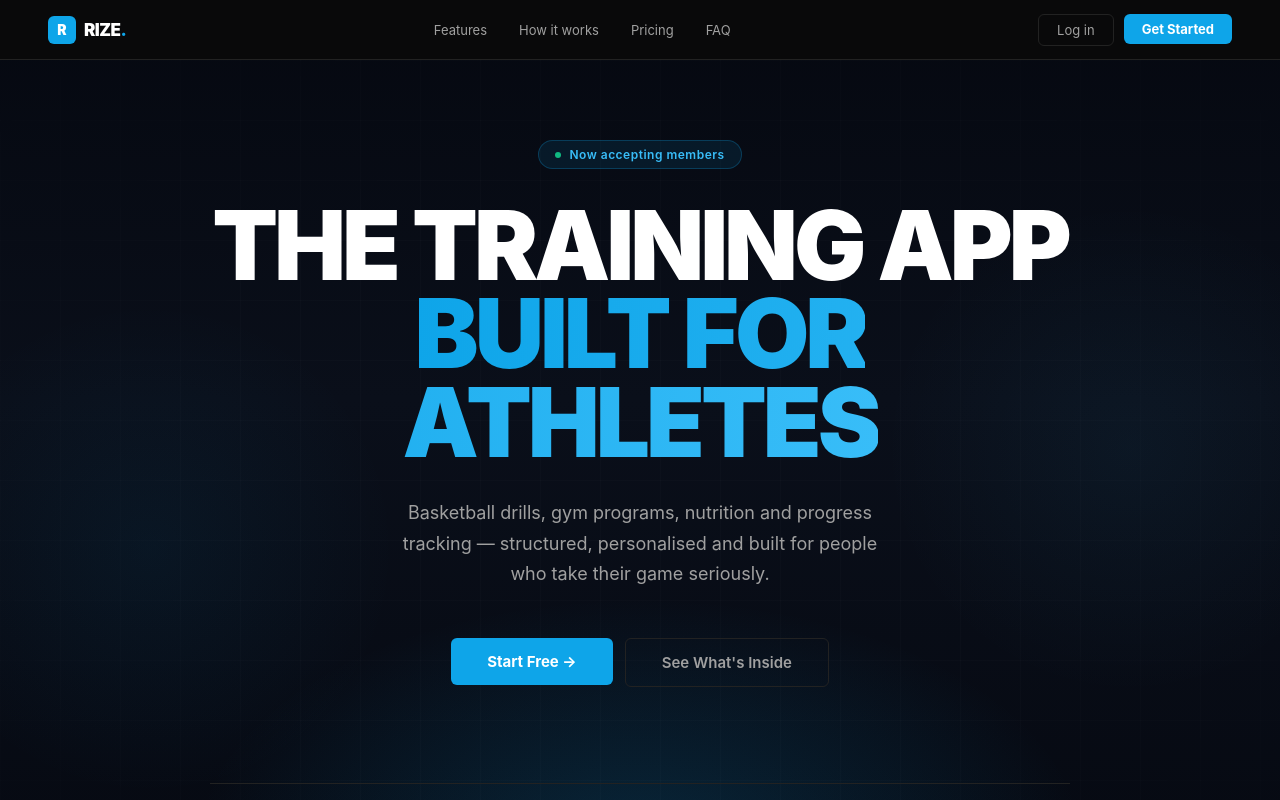
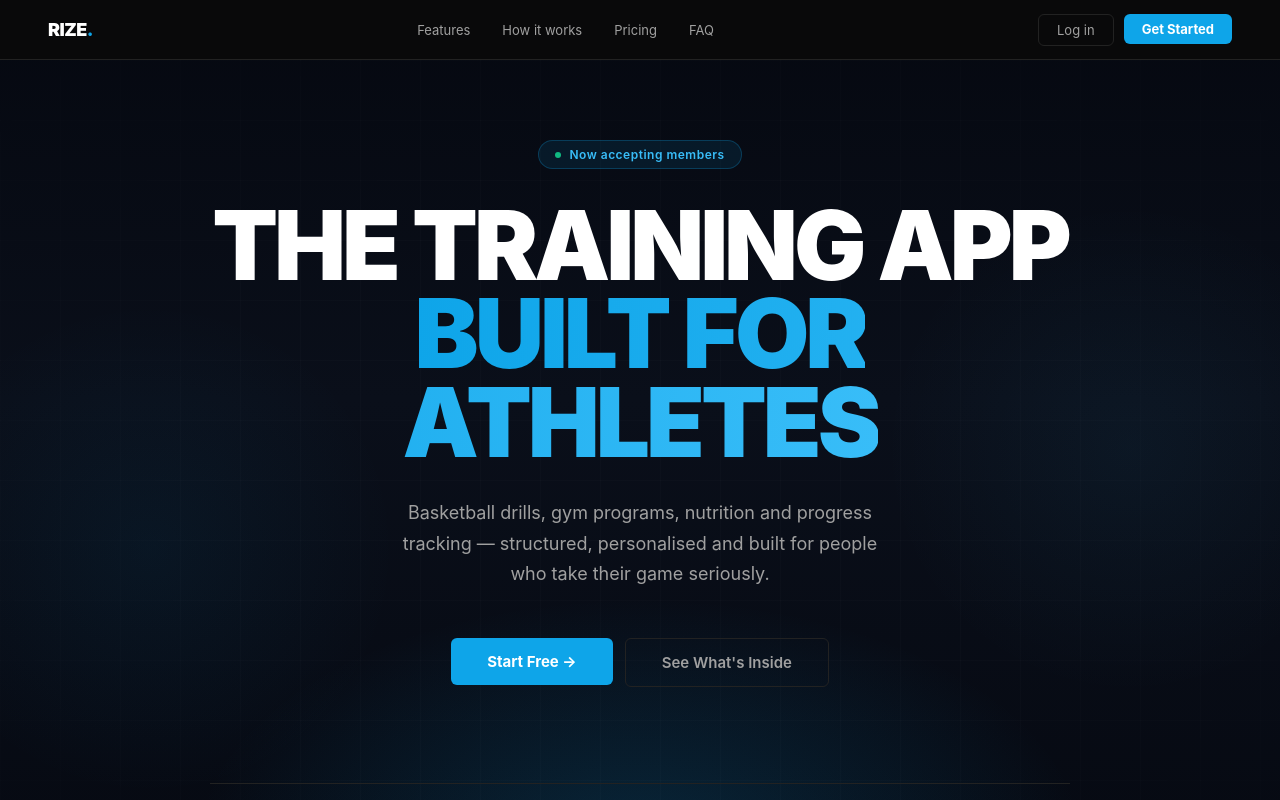
Before and after one commit to DinnyApostolou/rize, a Next.js app: page / in a window 1280 px wide. Shown: the top 800 px of the page. Built offline with nearby package versions, Linux system fonts and the light colour scheme.

Commit message:
Logo: remove icon, just RIZE. text

```diff
--- a/src/app/page.tsx
+++ b/src/app/page.tsx
@@ -151,16 +151,8 @@ export default function Home() {
         padding: "0 48px", height: "60px",
       }}>
         {/* Logo */}
-        <div style={{ display: "flex", alignItems: "center", gap: "8px" }}>
-          <div style={{
-            width: "28px", height: "28px", borderRadius: "6px",
-            background: "var(--accent)", display: "flex", alignItems: "center", justifyContent: "center",
-          }}>
-            <span style={{ fontSize: "14px", fontWeight: 900, color: "#fff" }}>R</span>
-          </div>
-          <span style={{ fontSize: "17px", fontWeight: 900, letterSpacing: "-0.5px" }}>
-            RIZE<span style={{ color: "var(--accent)" }}>.</span>
-          </span>
+        <div style={{ fontSize: "18px", fontWeight: 900, letterSpacing: "-0.5px" }}>
+          RIZE<span style={{ color: "var(--accent)" }}>.</span>
         </div>
 
         <div className="landing-nav-links" style={{ display: "flex", gap: "32px", fontSize: "13px", color: "var(--text2)" }}>
@@ -527,11 +519,8 @@ export default function Home() {
 
       {/* FOOTER */}
       <footer className="landing-footer" style={{ borderTop: "1px solid var(--border)", padding: "28px 48px", display: "flex", justifyContent: "space-between", alignItems: "center" }}>
-        <div style={{ display: "flex", alignItems: "center", gap: "8px" }}>
-          <div style={{ width: "22px", height: "22px", borderRadius: "5px", background: "var(--accent)", display: "flex", alignItems: "center", justifyContent: "center" }}>
-            <span style={{ fontSize: "11px", fontWeight: 900, color: "#fff" }}>R</span>
-          </div>
-          <span style={{ fontSize: "14px", fontWeight: 900, letterSpacing: "-0.5px" }}>RIZE<span style={{ color: "var(--accent)" }}>.</span></span>
+        <div style={{ fontSize: "16px", fontWeight: 900, letterSpacing: "-0.5px" }}>
+          RIZE<span style={{ color: "var(--accent)" }}>.</span>
         </div>
         <p style={{ color: "var(--text3)", fontSize: "12px" }}>© 2026 Rize Athletics</p>
       </footer>
```
